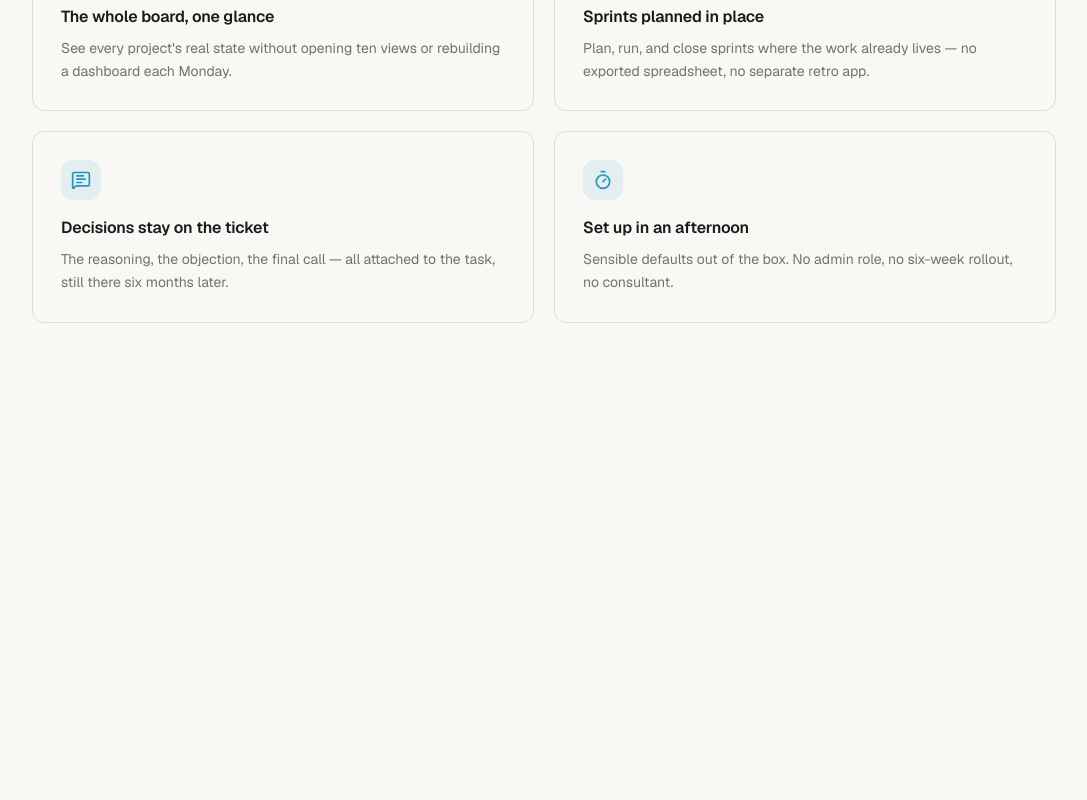
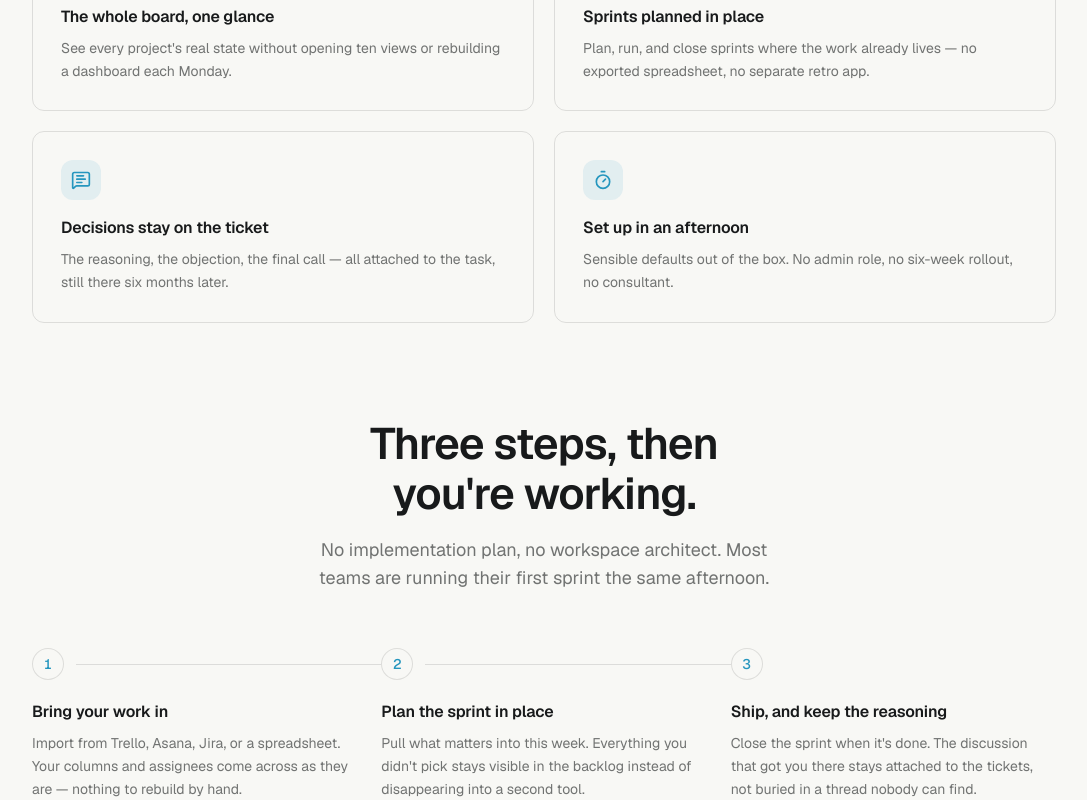
Before and after one commit to LaxmanJonchhen12/novi-landing, a Next.js app: page / in a window 1280 px wide. Shown: the part 1374-2174 px from the top of the page, without its empty margins (96-1183 px from the left). Before the commit the page ends 1793 px from the top, so only its background shows below. Built offline with nearby package versions, Linux system fonts and the light colour scheme.

Commit message:
feat: add how it works section with connected steps

```diff
--- a/src/app/page.tsx
+++ b/src/app/page.tsx
@@ -1,6 +1,7 @@
 import { BoardPreview } from "@/components/sections/board-preview";
 import { Features } from "@/components/sections/features";
 import { Hero } from "@/components/sections/hero";
+import { HowItWorks } from "@/components/sections/how-it-works";
 
 export default function Home() {
   return (
@@ -8,6 +9,7 @@ export default function Home() {
       <Hero />
       <BoardPreview />
       <Features />
+      <HowItWorks />
     </main>
   );
 }
--- /dev/null
+++ b/src/components/sections/how-it-works.tsx
@@ -0,0 +1,61 @@
+import { howItWorksSection, howItWorksSteps } from "@/content/how-it-works";
+import { Reveal } from "@/components/ui/reveal";
+import { Section } from "@/components/ui/section";
+
+/**
+ * Destination for the hero's "See how it works" CTA.
+ *
+ * Laid out as connected steps rather than another card grid: the features
+ * section directly above is already a 2x2 of bordered cards, and repeating
+ * that footprint would make the page read as one long grid. Numbers instead
+ * of icons for the same reason — and because these are a sequence, which an
+ * icon wouldn't convey.
+ *
+ * The connector is drawn with pseudo-elements on each step: a vertical rule
+ * below the marker on mobile, a horizontal one to its right from `md:` up.
+ * Both are hidden on the last step so the line ends at step three rather than
+ * trailing off into nothing.
+ */
+export function HowItWorks() {
+  return (
+    <Section
+      id="how-it-works"
+      heading={howItWorksSection.heading}
+      supportingLine={howItWorksSection.supportingLine}
+    >
+      <Reveal
+        as="ol"
+        className="mx-auto grid max-w-[64rem] gap-8 md:grid-cols-3 md:gap-6"
+      >
+        {howItWorksSteps.map((step, index) => (
+          <li
+            key={step.title}
+            className={[
+              "relative flex gap-4 md:block",
+              // Mobile: vertical rule from below the marker into the gap.
+              "before:absolute before:top-9 before:-bottom-8 before:left-4 before:w-px before:bg-border",
+              "last:before:hidden md:before:hidden",
+              // md+: horizontal rule from the marker across the column gap.
+              "md:after:absolute md:after:top-4 md:after:right-[-1.5rem] md:after:left-11 md:after:h-px md:after:bg-border",
+              "md:last:after:hidden",
+            ].join(" ")}
+          >
+            <span
+              aria-hidden
+              className="relative z-10 grid size-8 shrink-0 place-items-center rounded-full border border-border bg-background text-sm font-medium text-accent tabular-nums"
+            >
+              {index + 1}
+            </span>
+
+            <div className="md:mt-5">
+              <h3 className="font-semibold tracking-[-0.01em]">{step.title}</h3>
+              <p className="mt-2 text-sm/relaxed text-muted-foreground text-pretty">
+                {step.description}
+              </p>
+            </div>
+          </li>
+        ))}
+      </Reveal>
+    </Section>
+  );
+}
--- a/src/components/ui/reveal.tsx
+++ b/src/components/ui/reveal.tsx
@@ -11,25 +11,33 @@ import { cn } from "@/lib/utils";
  * Stagger is per-child CSS delay, driven by `--reveal-step`.
  */
 export function Reveal({
+  as: Tag = "div",
   className,
   stepMs = 90,
   children,
 }: {
+  /**
+   * The element to render. This exists so `Reveal` can BE a list rather than
+   * wrap one: the stagger CSS targets direct children, so wrapping an `<ol>`
+   * in a `<div>` would reveal the whole list as a single child instead of
+   * step by step.
+   */
+  as?: "div" | "ol" | "ul";
   className?: string;
   stepMs?: number;
   children: React.ReactNode;
 }) {
-  const { ref, isArmed, isRevealed } = useReveal<HTMLDivElement>();
+  const { ref, isArmed, isRevealed } = useReveal<HTMLElement>();
 
   return (
-    <div
-      ref={ref}
+    <Tag
+      ref={ref as React.RefObject<HTMLDivElement & HTMLOListElement>}
       data-reveal-armed={isArmed || undefined}
       data-revealed={isRevealed || undefined}
       style={{ "--reveal-step": `${stepMs}ms` } as React.CSSProperties}
       className={cn(className)}
     >
       {children}
-    </div>
+    </Tag>
   );
 }
--- a/src/components/ui/section.tsx
+++ b/src/components/ui/section.tsx
@@ -23,7 +23,12 @@ export function Section({
   children: React.ReactNode;
 }) {
   return (
-    <section id={id} className={cn("py-12 md:py-24", className)}>
+    // Top padding ONLY. If every section padded both sides, two adjacent
+    // sections would each pay for the same gap and it would come out double
+    // the spacing used everywhere else (measured: 180px between sections vs
+    // 94px between the board and the first section). One direction keeps the
+    // rhythm uniform. The footer owns the bottom of the page.
+    <section id={id} className={cn("pt-12 md:pt-24", className)}>
       <Container>
         <div className="mx-auto flex max-w-[46ch] flex-col items-center text-center">
           <h2
```
